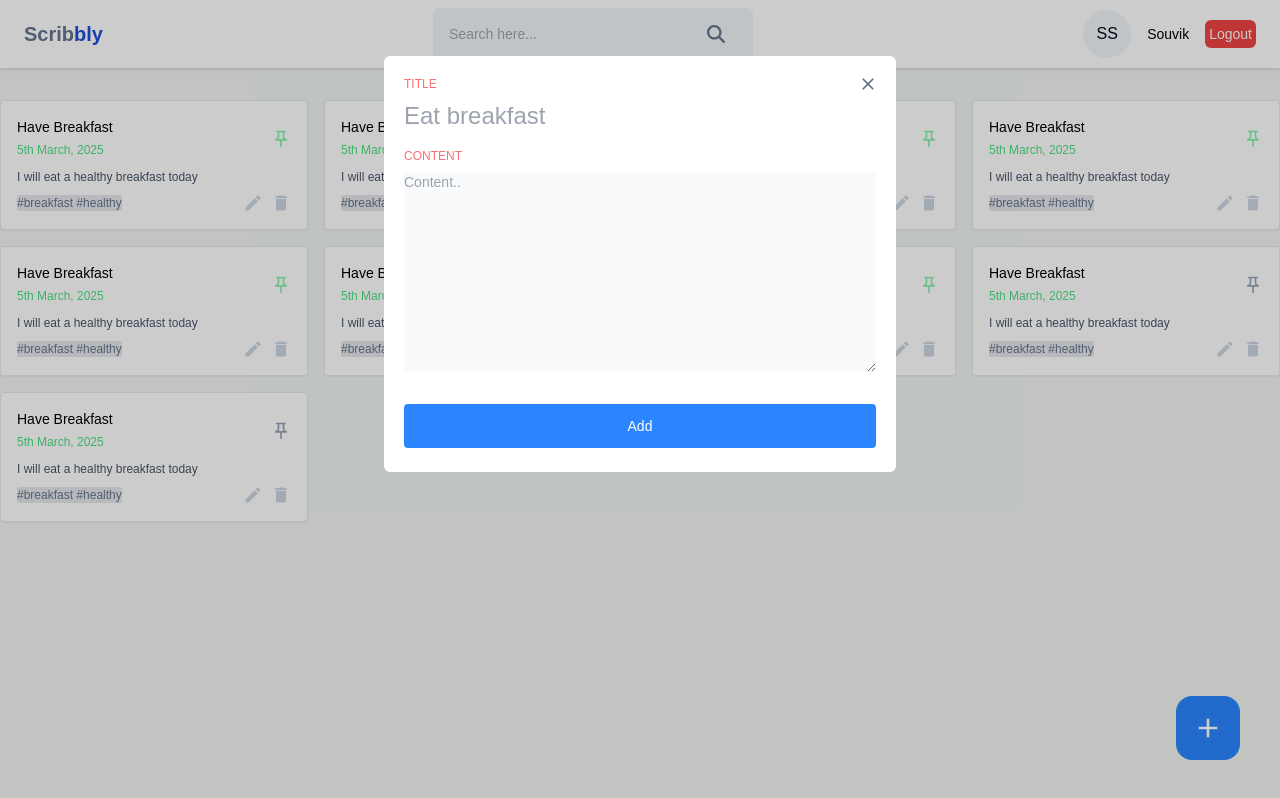
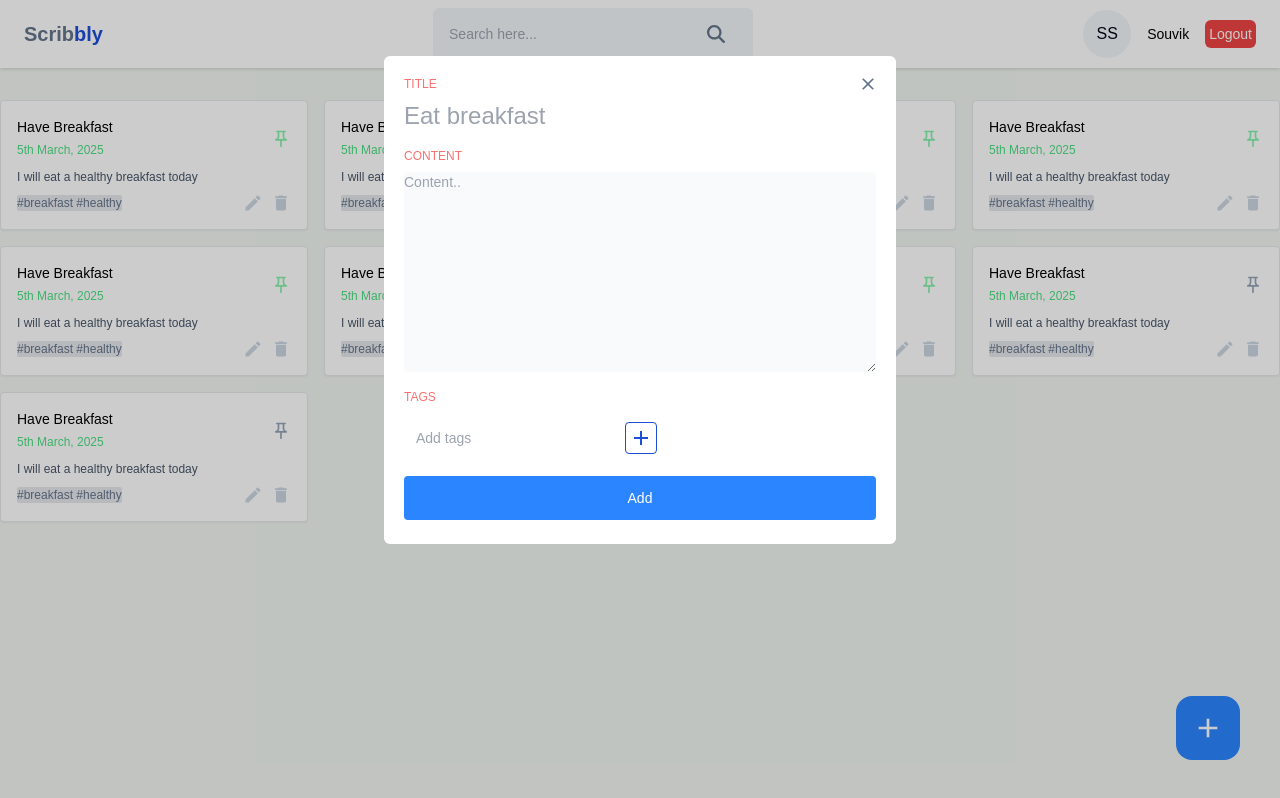
Before and after one commit to Souvik34/Scribbly, a React (Vite) app in the folder frontend/: page / in a window 1280 px wide. Both pictures are taken after a click on the button 1208 px from the left and 728 px from the top of the page. Built offline with nearby package versions, Linux system fonts and the light colour scheme.

Commit message:
Add TagInput component for managing tags in notes and update AddEditNotes to support tags

```diff
--- /dev/null
+++ b/frontend/src/components/Input/TagInput.jsx
@@ -0,0 +1,66 @@
+/* eslint-disable no-unused-vars */
+import React,{useState} from 'react'
+import { MdClose } from 'react-icons/md'
+import { MdAdd } from 'react-icons/md'
+
+const TagInput = ({tags, setTags}) => {
+    const [inputValue, setInputValue] = useState('')
+
+    const handleInputChange = (e) => {
+        setInputValue(e.target.value)
+    }
+
+const addNewTag = () => {
+    if(inputValue.trim() !=='')
+    {
+        setTags([...tags, inputValue.trim()])
+        setInputValue('')
+    }
+}
+
+    const handleKeyDown = (e) => {
+        if(e.key === 'Enter')
+        {
+            addNewTag([...tags, inputValue])
+            setInputValue('')
+        }
+    }
+
+    const handleRemoveTag = (tagToRemove) => {
+        setTags(tags.filter((tag) => tag !== tagToRemove))
+    }
+  return (
+    <div>
+        {tags?.length >0 &&(
+            <div className='flex items-center gap-2 flex-wrap mt-2'>
+                {tags.map((tag, index) => (
+                    <span key={index} className='flex items-center gap-2 text-sm text-slate-900 bg-slate-100 px-3 py-1 rounded'> #{tags}
+
+                    <button onClick={()=> {
+                        handleRemoveTag(tag)
+                    }}> <MdClose/></button>
+                    </span>
+                ))}
+            </div>
+        )}
+
+        <div className='flex items-center gap-4 mt-3'>
+            <input type="text"  value={inputValue}
+            className='text-sm bg-transparent px-3 py-2 rounded outline-none'
+            placeholder='Add tags'
+            onChange={handleInputChange}
+            onKeyDown={handleKeyDown}
+            />
+
+            <button className='w-8 h-8 flex items-center rounded justify-center border border-blue-700 hover:bg-blue-700 ' onClick={()=> {addNewTag()
+
+            }}>
+                <MdAdd className='text-2xl text-blue-700 hover:text-white'/>
+            </button>
+
+        </div>
+    </div>
+  )
+}
+
+export default TagInput
--- a/frontend/src/pages/Home/AddEditNotes.jsx
+++ b/frontend/src/pages/Home/AddEditNotes.jsx
@@ -1,7 +1,8 @@
 import React,{useState} from 'react'
 import { MdClose } from 'react-icons/md'
+import TagInput from '../../components/Input/TagInput'
 
-const AddEditNotes = ({onClose}) => {
+const AddEditNotes = ({onClose, noteData, type}) => {
     const  [title, setTitle] = useState('')
     const [content, setContent] = useState('')
     const [tags, setTags] = useState([])
@@ -63,10 +64,13 @@ const AddEditNotes = ({onClose}) => {
 
         </div>
         <div className='mt-3'>
-            <label className='input-label text-red-400 uppercase'>
+            <label className='input-label text-red-400 uppercase'> Tags
             </label>
-                {/* <TagInput/> */}
+                <TagInput tags={tags} setTags={setTags}/>
         </div>
+
+        {error && <p className='text-red-500 text-xs pt-4'>{error}</p>}
+
         <button className='btn-primary font-medium mt-5 p-3' onClick={handleAddNote}>Add</button>
    </div>
   )
--- a/frontend/src/pages/Home/Home.jsx
+++ b/frontend/src/pages/Home/Home.jsx
@@ -126,7 +126,10 @@ const Home = () => {
       contentLabel=''
       className='w-[40%] max-md:w-[60%] max-sm:w-[70%] max-h-3/4 bg-white rounded-md mx-auto mt-14 p-5 overflow-scroll'
       >
-        <AddEditNotes/>
+        <AddEditNotes  onClose={()=>setOpenAddEditModal({isShown:false, type:"add", data:null})}
+
+          noteData={openAddEditModal.data}
+          type={openAddEditModal.type}/>
       </Modal>
     </>
   )
```
